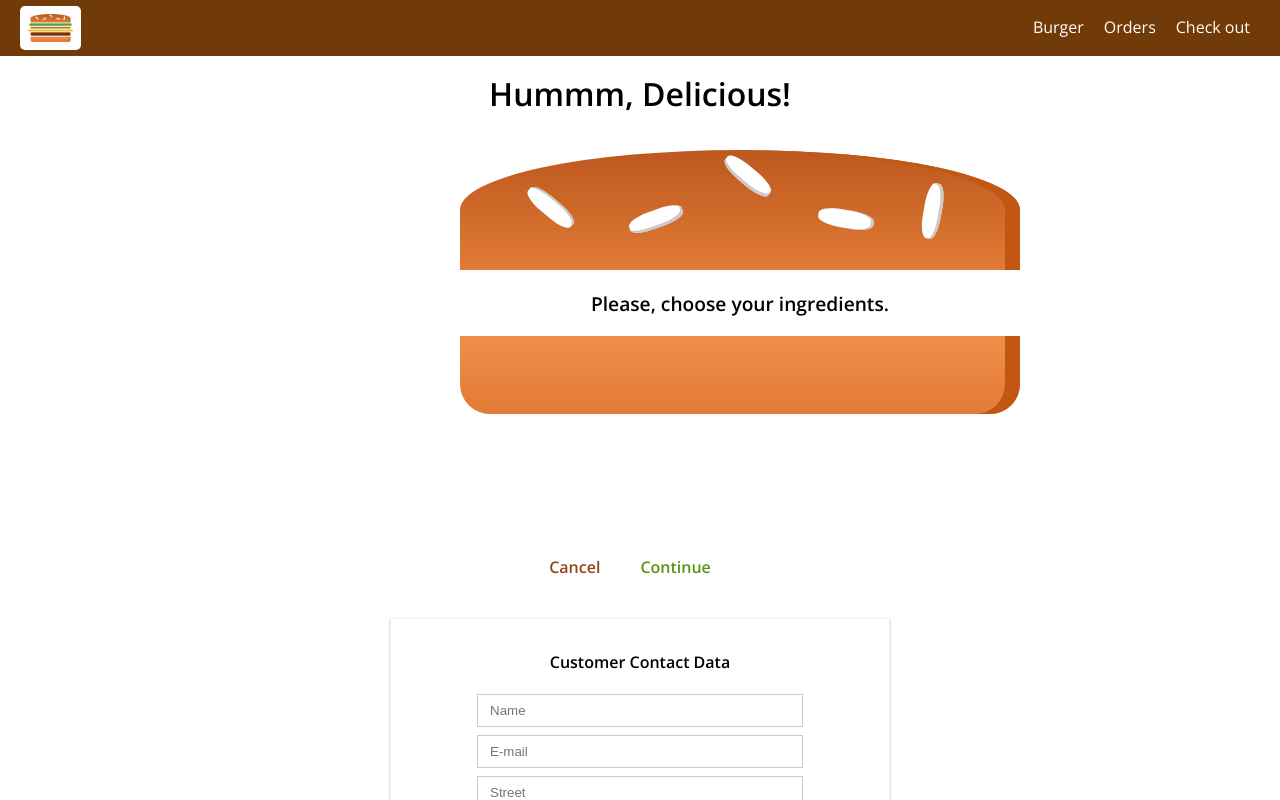
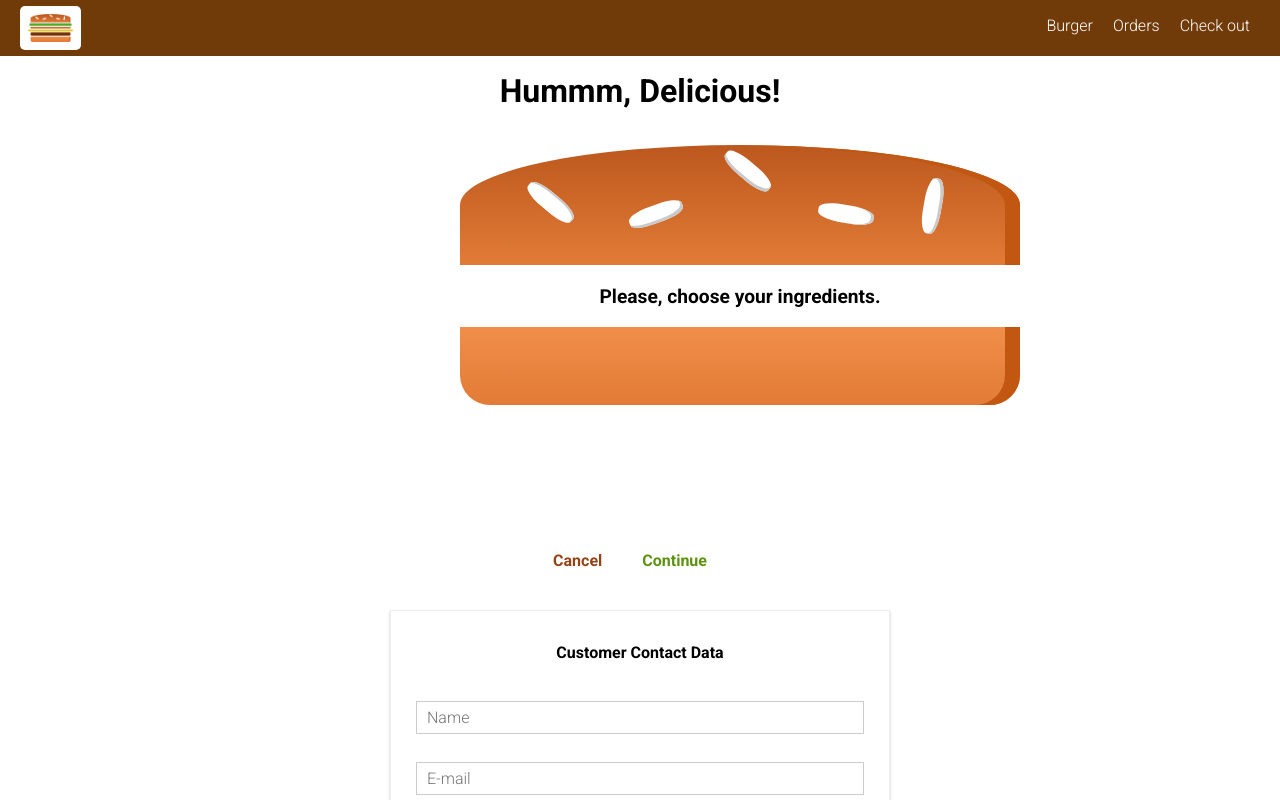
Before and after one commit to cesar1983/burger, a React (Create React App) app: page /checkout in a window 1280 px wide. Both pictures are taken after a click on the button "Continue". Shown: the top 800 px of the page. Built offline with nearby package versions, Linux system fonts and the light colour scheme.

Commit message:
form generator

```diff
--- a/public/index.html
+++ b/public/index.html
@@ -10,9 +10,10 @@
       content="Web site created using create-react-app"
     />
     <link rel="manifest" href="%PUBLIC_URL%/manifest.json" />
-    <style>
-      @import url('https://fonts.googleapis.com/css2?family=Open+Sans:wght@400;600&display=swap');
-    </style>
+    <link
+      href="https://fonts.googleapis.com/css2?family=Roboto:wght@300;700&display=swap"
+      rel="stylesheet"
+    />
     <title>Burguer</title>
   </head>
   <body>
--- /dev/null
+++ b/src/components/UI/FormInput/FormInput.js
@@ -0,0 +1,56 @@
+import React from "react";
+
+import classes from "./FormInput.module.css";
+
+const formInput = (props) => {
+  let inputElement = null;
+
+  // eslint-disable-next-line default-case
+  switch (props.elementType) {
+    case "input":
+      inputElement = (
+        <input
+          className={classes.InputElement}
+          {...props.elementConfig}
+          value={props.value}
+          onChange={props.changed}
+        />
+      );
+      break;
+    case "textarea":
+      inputElement = (
+        <textarea
+          className={classes.InputElement}
+          {...props.elementConfig}
+          onChange={props.changed}
+        >
+          {props.value}
+        </textarea>
+      );
+      break;
+    case "select":
+      const options = props.elementConfig.options.map((option) => {
+        return (
+          <option key={option.value} value={option.value}>
+            {option.label}
+          </option>
+        );
+      });
+
+      inputElement = (
+        <select className={classes.InputElement} onChange={props.changed}>
+          {options}
+        </select>
+      );
+      break;
+  }
+
+  return (
+    <div className={classes.Input}>
+      <label className={classes.Label}>{props.label}</label>
+      {inputElement}
+    </div>
+  );
+};
+
+export default formInput;
--- /dev/null
+++ b/src/components/UI/FormInput/FormInput.module.css
@@ -0,0 +1,27 @@
+.Input {
+  width: 100%;
+  padding: 10px 15px;
+  box-sizing: border-box;
+}
+
+.Label {
+  font-weight: bold;
+  display: block;
+  margin-bottom: 8px;
+}
+
+.InputElement {
+  outline: none;
+  border: 1px solid #ccc;
+  background-color: #ffffff;
+  font: inherit;
+  padding: 6px 10px;
+  display: block;
+  width: 100%;
+  box-sizing: border-box;
+}
+
+.InputElement:focus {
+  outline: none;
+  background-color: #ccc;
+}
--- a/src/containers/Checkout/Checkout.js
+++ b/src/containers/Checkout/Checkout.js
@@ -32,7 +32,7 @@ class Checkout extends Component {
   };
 
   render() {
-    console.log(this.state);
+    // console.log(this.state);
     const { ingredients } = this.state;
     return (
       <div>
--- a/src/containers/Checkout/ContactData/ContactData.js
+++ b/src/containers/Checkout/ContactData/ContactData.js
@@ -4,36 +4,90 @@ import axios from "../../../axios-orders";
 import Button from "../../../components/UI/Button/Button";
 import Spinner from "../../../components/UI/Spinner/Spinner";
 import classes from "./ContactData.module.css";
+import FormInput from "../../../components/UI/FormInput/FormInput";
 
 class ContactData extends Component {
   state = {
-    name: "",
-    email: "",
-    address: {
-      street: "",
-      zipCode: "",
+    orderForm: {
+      name: {
+        elementType: "input",
+        elementConfig: {
+          type: "text",
+          placeholder: "Name",
+        },
+        value: "",
+      },
+      email: {
+        elementType: "input",
+        elementConfig: {
+          type: "text",
+          placeholder: "E-mail",
+        },
+        value: "",
+      },
+      street: {
+        elementType: "input",
+        elementConfig: {
+          type: "text",
+          placeholder: "Street",
+        },
+        value: "",
+      },
+      city: {
+        elementType: "input",
+        elementConfig: {
+          type: "text",
+          placeholder: "City",
+        },
+        value: "",
+      },
+      zipCode: {
+        elementType: "input",
+        elementConfig: {
+          type: "text",
+          placeholder: "Zip Code",
+        },
+        value: "",
+      },
+      country: {
+        elementType: "input",
+        elementConfig: {
+          type: "text",
+          placeholder: "Country",
+        },
+        value: "",
+      },
+      deliveryMethod: {
+        elementType: "select",
+        elementConfig: {
+          options: [
+            { value: "", label: "Select" },
+            { value: "fastest", label: "Fastest" },
+            { value: "cheapest", label: "Cheapest" },
+          ],
+        },
+        value: "",
+      },
     },
     totalPrice: 0,
   };
 
   orderHandler = (event) => {
     event.preventDefault();
-    console.log(this.props.ingredients);
 
     this.setState({ loading: true });
+
+    const formData = {};
+    for (let formElementIdenfitifer in this.state.orderForm) {
+      formData[formElementIdenfitifer] = this.state.orderForm[
+        formElementIdenfitifer
+      ].value;
+    }
+    console.log("formData", formData);
     const order = {
-      customer: {
-        name: "Cesar Almeida",
-        email: "cesar.fa@gmail.com",
-        address: {
-          street: "Rua Aleee 12",
-          zipCode: "12115",
-          country: "BR",
-        },
-      },
+      orderData: formData,
       ingredients: this.props.ingredients,
       price: this.props.totalPrice,
-      deliveryMethod: "normal",
     };
     axios
       .post("/orders.json", order)
@@ -48,36 +102,43 @@ class ContactData extends Component {
       });
   };
 
+  inputChangedHandler = (event, elementId) => {
+    const updatedForm = {
+      ...this.state.orderForm,
+    };
+    const updatedFormElement = { ...updatedForm[elementId] };
+    updatedFormElement.value = event.target.value;
+    updatedForm[elementId] = updatedFormElement;
+
+    this.setState({ orderForm: updatedForm });
+  };
+
   render() {
+    const formElementsArr = [];
+    for (let key in this.state.orderForm) {
+      formElementsArr.push({
+        id: key,
+        config: this.state.orderForm[key],
+      });
+    }
+
+    const formElements = formElementsArr.map((element) => {
+      return (
+        <FormInput
+          key={element.id}
+          elementType={element.config.elementType}
+          elementConfig={element.config.elementConfig}
+          value={element.value}
+          changed={(event) => this.inputChangedHandler(event, element.id)}
+        />
+      );
+    });
+
     let form = (
-      <form>
-        <input
-          type="text"
-          name="name"
-          className={classes.Input}
-          placeholder="Name"
-        />
-        <input
-          type="email"
-          name="email"
-          className={classes.Input}
-          placeholder="E-mail"
-        />
-        <input
-          type="text"
-          name="street"
-          className={classes.Input}
-          placeholder="Street"
-        />
-        <input
-          type="text"
-          name="zipCode"
-          className={classes.Input}
-          placeholder="Zip Code"
-        />
-        <Button buttonType="Success" clicked={this.orderHandler}>
-          Order
-        </Button>
+      <form onSubmit={this.orderHandler}>
+        {formElements}
+
+        <Button buttonType="Success">Order</Button>
       </form>
     );
 
--- a/src/hoc/Layout/Layout.module.css
+++ b/src/hoc/Layout/Layout.module.css
@@ -1,3 +1,6 @@
+* {
+  font-family: Roboto;
+}
 .Main {
   margin-top: 72px;
 }
```
